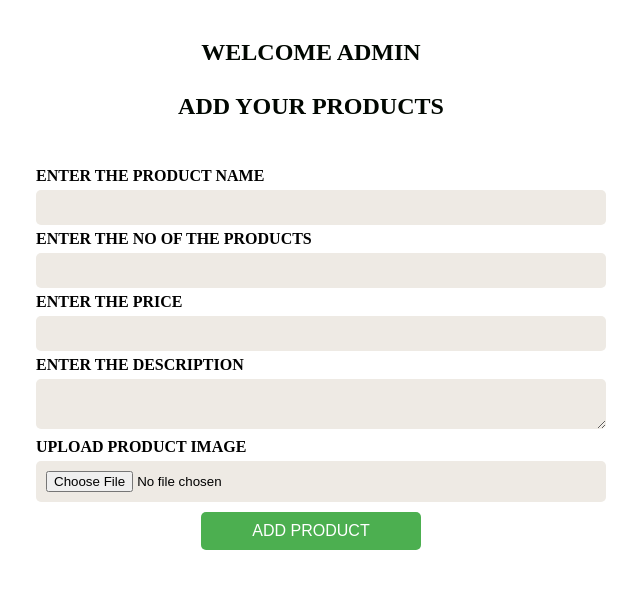
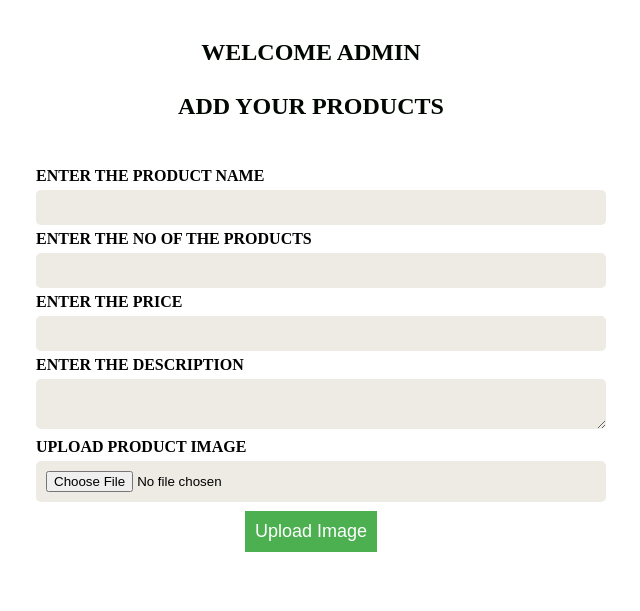
Before and after one commit to thirumurug0xan/shopesite, a Flask app: page /admin/portal/add in a window 1280 px wide. Shown: the part 45-656 px from the top of the page, without its empty margins (329-969 px from the left). Run offline with Flask 3, Linux system fonts and the light colour scheme; the visitor is signed in with stand-in values (Sample User, id 1); some libraries are stand-ins or nearby versions.

Commit message:
modified:   app.py 	renamed:    static/Beautiful_chain_watch.jpeg -> static/product_images/Beautiful_chain_watch.jpeg 	renamed:    static/Oddity_-_DISSENT_Matte_Lipstick.jpeg -> static/product_images/Oddity_-_DISSENT_Matte_Lipstick.jpeg 	new file:   static/product_images/WIN_20240701_21_57_44_Pro.jpg 	renamed:    static/lip_gloss.jpeg -> static/product_images/lip_gloss.jpeg 	renamed:    static/maskara.jpeg -> static/product_images/maskara.jpeg 	renamed:    static/perfume.jpeg -> static/product_images/perfume.jpeg 	renamed:    static/shoes.jpeg -> static/product_images/shoes.jpeg 	modified:   templates/admin_add.html 	modified:   templates/admin_portal.html 	modified:   templates/admin_users.html 	modified:   templates/menu_bar.html 	renamed:    templates/view_product.html -> templates/products.html

```diff
--- a/app.py
+++ b/app.py
@@ -25,10 +25,15 @@ app.config['MYSQL_DB'] = 'shopesite'
 app.secret_key = 'super_secret'
 mysql = MySQL(app)
 
+#Non routing functions
+
+
 #Function declaration start from here
 
 @app.route("/")
 def home():
+    if session.get('uauth',None):
+        return redirect('/home')
     return render_template("home.html")
 
 # def view_orders():
@@ -68,6 +73,8 @@ def login():
         else:
             return jsonify({'status': 'fail', 'message': 'Invalid credentials, please try again.'})
     else:
+        if session.get('uauth',None):
+           return redirect('/home')
         return render_template('login.html')
 
 # @app.route("/welcome/<username>")
@@ -129,15 +136,16 @@ def register():
       return redirect(url_for('login'))
     return render_template("register.html")
 
-@app.route("/view_product")
-def view_product():
+@app.route("/products")
+def products():
     if not session.get('uauth',None):
       return unauthorized()
     cursor = mysql.connection.cursor(MySQLdb.cursors.DictCursor)
     cursor.execute('select * from products;')
     products_tuble = cursor.fetchall()
     print(products_tuble)
-    return render_template("view_product.html",product_list=products_tuble)
+    return render_template("products.html",product_list=products_tuble)
+
 @app.route('/admin',methods=['GET','POST'])
 @app.route("/admin/login",methods=['GET','POST'])
 def admin_login():
@@ -163,10 +171,44 @@ def admin_portal_orders():
     return unauthorized()
    pass
 
-@app.route("/admin/portal/add")
+@app.route("/admin/portal/add",methods=['GET','POST'])
 def admin_portal_add():
   if not session.get('aauth',None):
-    return unauthorized()
+     return unauthorized()
+  cursor = mysql.connection.cursor(MySQLdb.cursors.DictCursor)
+  if request.method == 'POST':
+     img = request.files['product_image']
+     print(img.content_type[:5])
+     if not all(char.isalpha() or char in '-_.1234567890' for char in img.filename) or 'image' != img.content_type[:5] :
+        return jsonify({'status':'failled',
+                        'reason':'file name should be alphaphet and numeric and following only characters are allowed(-_.)',
+                        'reason2':'are you trying to upload non image files'})
+     product_tuple = (
+     request.form.get('product_name'),
+     request.form.get('price'),
+     request.form.get('quantity'),
+     request.form.get('description'),
+     img.filename
+     )
+     print(product_tuple)
+     cursor.execute('select product_name, image_name from products where product_name = \'{product_name}\' or image_name = \'{image_name}\''.format(product_name = product_tuple[0], image_name = product_tuple[4]))
+     verify_product = cursor.fetchone()
+     if verify_product:
+        return jsonify({'status':'failed','reason':'product name or image name already exist'})
+     insert_product_quire = 'INSERT INTO products(product_name, price, quantity, describ, image_name) VALUES (\'{product_name}\',\'{price}\',\'{quantity}\',\'{desc}\',\'{img_name}\');'.format(
+        product_name=product_tuple[0],
+        price=product_tuple[1],
+        quantity=product_tuple[2],
+        desc = product_tuple[3],
+        img_name=product_tuple[4]
+        )
+     cursor.execute(insert_product_quire)
+     mysql.connection.commit()
+     cursor.close()
+     img.save('static/product_images/{file_name}'.format(file_name=img.filename))
+     return 'success'
+
+
   return render_template('/admin_add.html')
 
 @app.route("/admin/portal/users")
--- a/templates/admin_add.html
+++ b/templates/admin_add.html
@@ -84,7 +84,7 @@
 </footer>
 
 <body>
-    <form action="http://127.0.0.1:5000/admin/portal/add" method="post" enctype="multipart/form-data">
+    <form action="http://192.0.0.2:5000/admin/portal/add" method="post" enctype="multipart/form-data" onclick="return validateImageSize">
         <b>
             <h2><center>WELCOME ADMIN<br><br>ADD YOUR PRODUCTS<br><br></center></h2>
 
@@ -105,8 +105,31 @@
             <input type="file" id="product_image" name="product_image" accept="image/png, image/jpeg, image/jpg" required>
 
             <br>
-            <center><input type="submit" value="ADD PRODUCT"></center>
+            <center><button type="submit">Upload Image</button></center>
         </b>
     </form>
+    <script>
+        function validateImageSize() {
+            // Get the file input element
+            var fileInput = document.getElementById("product_image");
+            var file = fileInput.files[0];
+
+            // Check if a file is selected
+            if (!file) {
+                alert("Please select an image file.");
+                return false;
+            }
+
+            // Check if the file size is greater than 2MB (2MB = 2 * 1024 * 1024 bytes)
+            var maxSize = 2 * 1024 * 1024;
+            if (file.size > maxSize) {
+                alert("File size must be less than 2MB. Please select a smaller image.");
+                return false;
+            }
+
+            // If everything is fine, return true
+            return true;
+        }
+    </script>
 </body>
 </html>
--- a/templates/admin_portal.html
+++ b/templates/admin_portal.html
@@ -14,12 +14,12 @@
         <div class="container">
             <div class="card">
                 <h2>Manage Users</h2>
-                <p>View, edit, and delete user accounts.</p>
+                <p>View all user accounts.</p>
                 <button onclick=users()>Access</button>
             </div>
             <div class="card">
                 <h2>Manage Products</h2>
-                <p>Add, update, or remove products.</p>
+                <p>Add, update products.</p>
                 <button onclick=add()>Access</button>
             </div>
             <div class="card">
--- a/templates/admin_users.html
+++ b/templates/admin_users.html
@@ -3,7 +3,7 @@
 <head>
     <meta charset="UTF-8">
     <meta name="viewport" content="width=device-width, initial-scale=1.0">
-    <title>View Users</title>
+    <title>Users</title>
     <style>
         body {
             font-family: Arial, sans-serif;
@@ -38,7 +38,7 @@
 </head>
 <body>
 
-    <h2>View Users</h2>
+    <h2>Users</h2>
 
     <table>
         <thead>
--- a/templates/menu_bar.html
+++ b/templates/menu_bar.html
@@ -11,7 +11,7 @@
         <nav>
             <ul>
                 <li><a href="/home">Home</a></li>
-                <li><a href="/view_product">View Products</a></li>
+                <li><a href="/products">Products</a></li>
                 <li><a href="/profile">My profile</a></li>
                 <li><a href="/about_us">About Us</a></li>
                 <li><a href="/contact_us">Contact Us</a></li>
--- a/templates/view_product.html
+++ b/templates/products.html
@@ -14,7 +14,7 @@
 
         <!-- Use get() for safe dictionary access syntax : i.get('key') not i
         |get('key') which refers custom function-->
-        <img src="{{ url_for('static', filename=i.get('image_name')) }}" alt="Black Opium Perfume">
+        <img src="{{ url_for('static', filename='product_images/'+i.get('image_name')) }}" alt="Black Opium Perfume">
 
         <h3>{{ i.get('product_name') }}</h3>
 
@@ -22,7 +22,7 @@
 
         <p class="parablk">quantity : {{ i.get('quantity') }}</p>
 
-        <a href="{{ url_for('static', filename=i.get('image_name')) }}" class="button">BUY</a>
+        <a href="{{ url_for('static', filename='product_images/'+i.get('image_name')) }}" class="button">BUY</a>
 
       </div>
 
```
Also changed, not shown: static/product_images/Beautiful_chain_watch.jpeg (renamed from static/Beautiful_chain_watch.jpeg), static/product_images/Oddity_-_DISSENT_Matte_Lipstick.jpeg (renamed from static/Oddity_-_DISSENT_Matte_Lipstick.jpeg), static/product_images/WIN_20240701_21_57_44_Pro.jpg (added), static/product_images/lip_gloss.jpeg (renamed from static/lip_gloss.jpeg), static/product_images/maskara.jpeg (renamed from static/maskara.jpeg), static/product_images/perfume.jpeg (renamed from static/perfume.jpeg), static/product_images/shoes.jpeg (renamed from static/shoes.jpeg).
